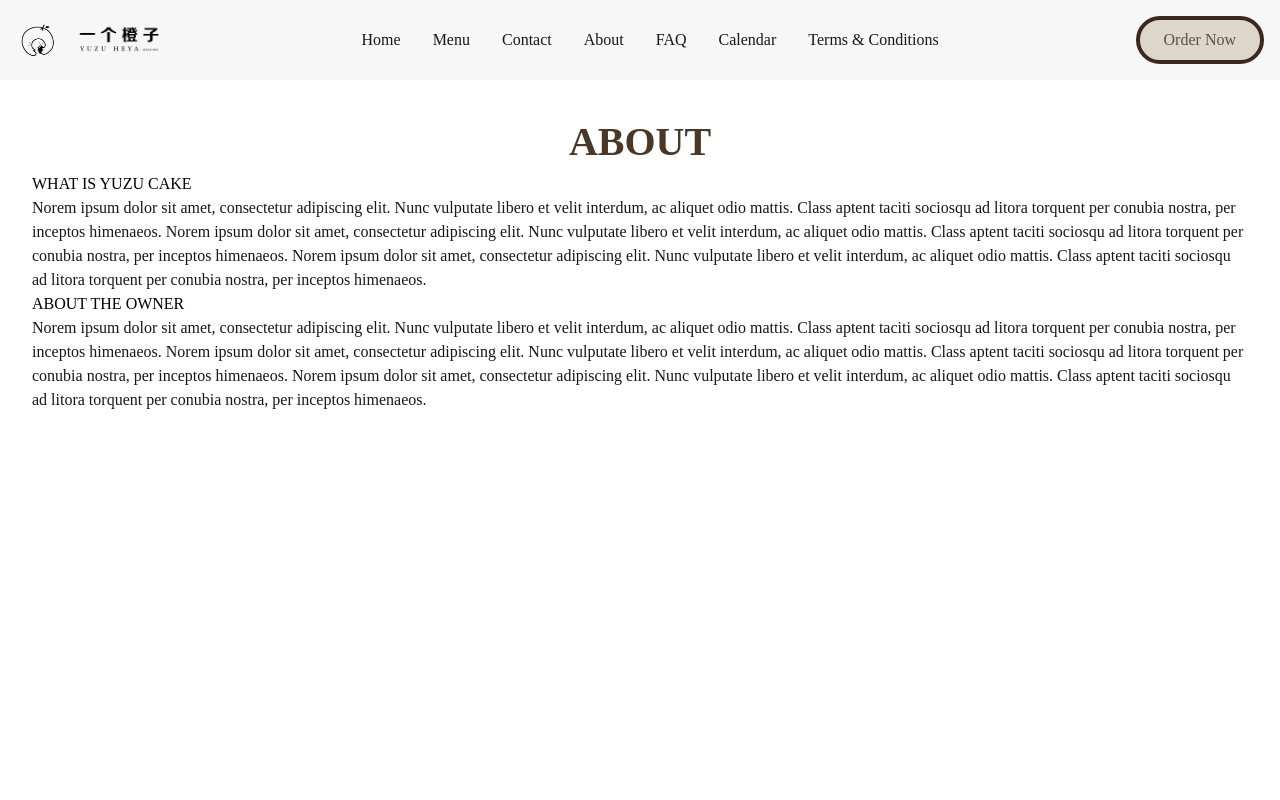
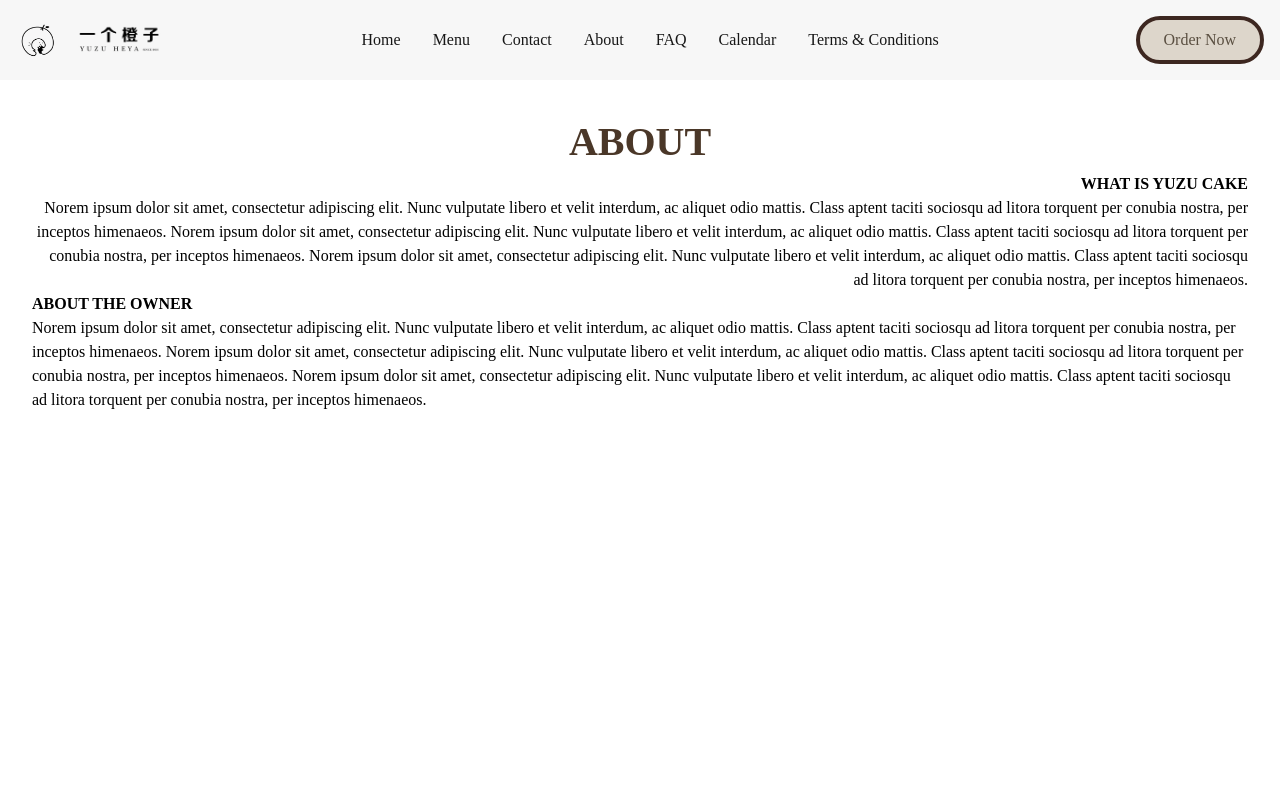
Before and after one commit to liamarlundeen/yuzu-cakes, a Next.js app: page /about in a window 1280 px wide. Shown: the top 800 px of the page. Built offline with nearby package versions, Linux system fonts and the light colour scheme.

Commit message:
Add alignment and styling to paragraphs

```diff
--- a/src/app/about/page.tsx
+++ b/src/app/about/page.tsx
@@ -5,14 +5,14 @@ export default function About() {
         <div className="min-h-screen bg-white p-8">
             <h1 className="about-title">ABOUT</h1>
             <div>
-                <h1 className = "about-headers">WHAT IS YUZU CAKE</h1>
-                <p>Norem ipsum dolor sit amet, consectetur adipiscing elit. Nunc vulputate libero et velit interdum, ac aliquet odio mattis. Class aptent taciti sociosqu ad litora torquent per conubia nostra, per inceptos himenaeos.
+                <h1 className = "about-headers right-side">WHAT IS YUZU CAKE</h1>
+                <p className = "right-side">Norem ipsum dolor sit amet, consectetur adipiscing elit. Nunc vulputate libero et velit interdum, ac aliquet odio mattis. Class aptent taciti sociosqu ad litora torquent per conubia nostra, per inceptos himenaeos.
 Norem ipsum dolor sit amet, consectetur adipiscing elit. Nunc vulputate libero et velit interdum, ac aliquet odio mattis. Class aptent taciti sociosqu ad litora torquent per conubia nostra, per inceptos himenaeos.
 Norem ipsum dolor sit amet, consectetur adipiscing elit. Nunc vulputate libero et velit interdum, ac aliquet odio mattis. Class aptent taciti sociosqu ad litora torquent per conubia nostra, per inceptos himenaeos.</p>
             </div>
             <div>
-                <h1 className = "about-headers">ABOUT THE OWNER</h1>
-                <p>
+                <h1 className = "about-headers left-side">ABOUT THE OWNER</h1>
+                <p className = "left-side">
                 Norem ipsum dolor sit amet, consectetur adipiscing elit. Nunc vulputate libero et velit interdum, ac aliquet odio mattis. Class aptent taciti sociosqu ad litora torquent per conubia nostra, per inceptos himenaeos.
 Norem ipsum dolor sit amet, consectetur adipiscing elit. Nunc vulputate libero et velit interdum, ac aliquet odio mattis. Class aptent taciti sociosqu ad litora torquent per conubia nostra, per inceptos himenaeos.
 Norem ipsum dolor sit amet, consectetur adipiscing elit. Nunc vulputate libero et velit interdum, ac aliquet odio mattis. Class aptent taciti sociosqu ad litora torquent per conubia nostra, per inceptos himenaeos.
--- a/src/app/styles/about.css
+++ b/src/app/styles/about.css
@@ -16,5 +16,18 @@ body {
 }
 
 .about-headers {
-    color:black
+    color:black;
+    font-weight: bold;
 }
+
+.right-side {
+    text-align: right;
+}
+
+.left-side {
+    text-align: left;
+}
+
+p{
+    color: black;
+}
```
